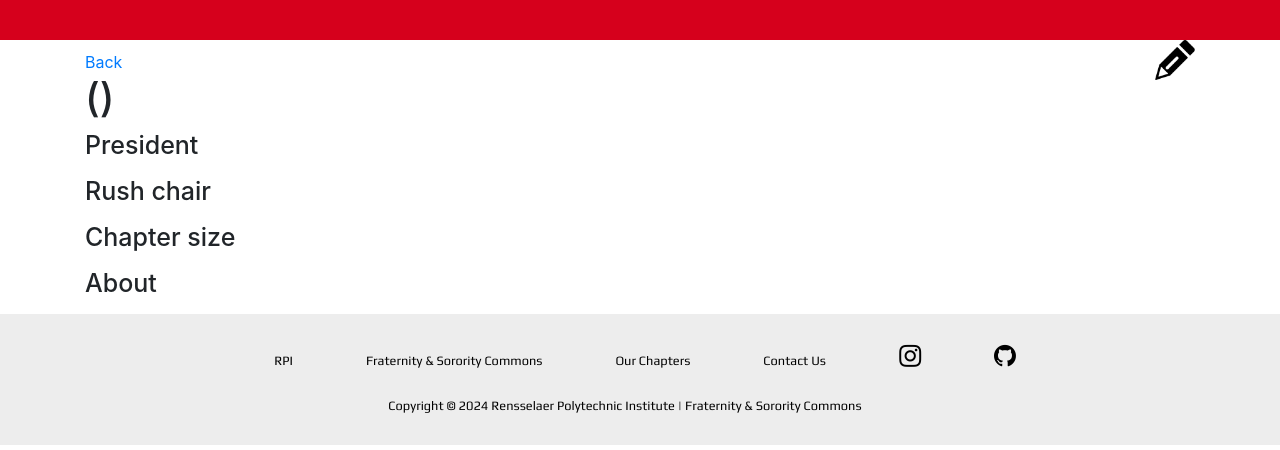
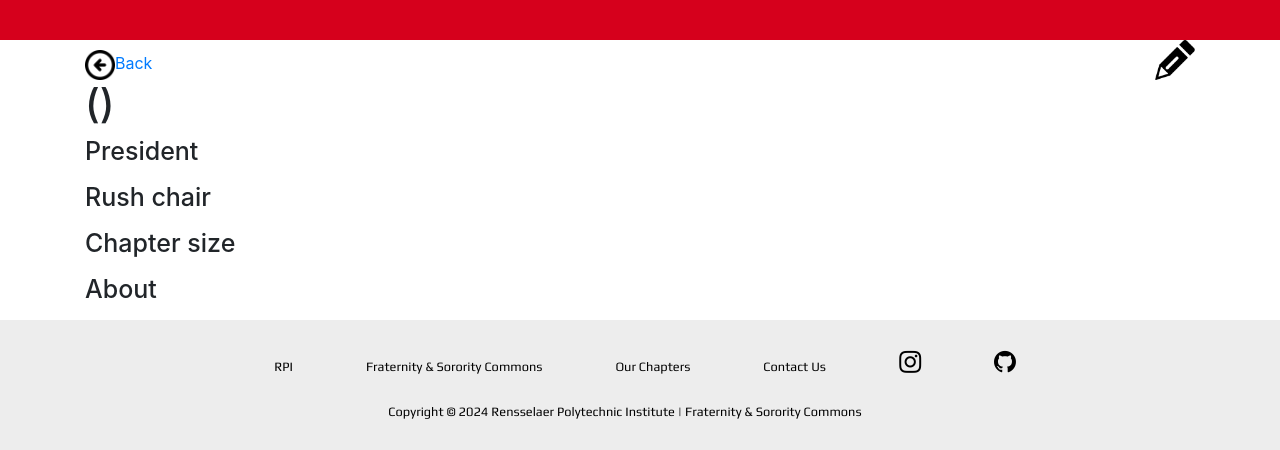
Before and after one commit to kyogrekube/FSC_Website, a Django app: template IFC/templates/IFC/Chapter_base.html in a window 1280 px wide. Shown: the part 232-682 px from the top of the page. Run offline with Django 3.2, Linux system fonts and the light colour scheme; the template is opened without the code that fills it, so the values that code supplies are empty; some libraries are stand-ins or nearby versions.

Commit message:
back arrow icon

```diff
--- a/IFC/templates/IFC/Chapter_base.html
+++ b/IFC/templates/IFC/Chapter_base.html
@@ -58,7 +58,7 @@
       <div class="left-column">
         <div class="content">
 
-          <a href="/chapters">Back</a>
+          <a href="/chapters"><img src="{% static 'IFC/images/back_arrow.png' %}" width=30px style="color: blue;">Back</a>
 
           <h1>{{chapter.name}} ({{chapter.letters}})</h1>
 
```
Also changed, not shown: IFC/static/IFC/images/back_arrow.png (added).
